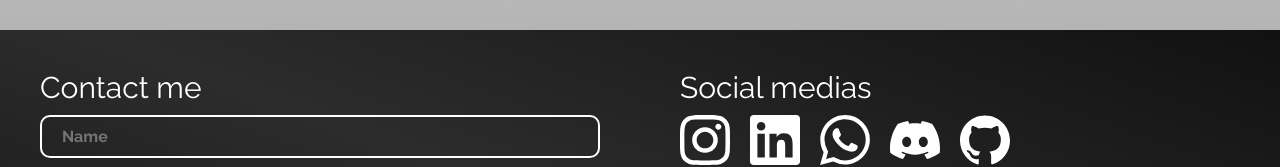
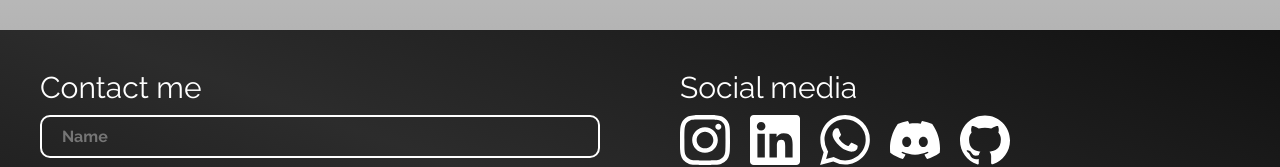
Before and after one commit to juan-resch/portfolio2, a React (Create React App) app: page / in a window 1280 px wide. Shown: the part 2249-2416 px from the top of the page. Built offline with nearby package versions, Linux system fonts and the light colour scheme.

Commit message:
home 101% :)

```diff
--- a/src/components/bottom.js
+++ b/src/components/bottom.js
@@ -47,7 +47,7 @@ export default function Bottom() {
         </form>
       </div>
       <div className="content">
-        <span className="title">Social medias</span>
+        <span className="title">Social media</span>
         <span className="social">
           <a
             className="socialMediaWrapper"
```
